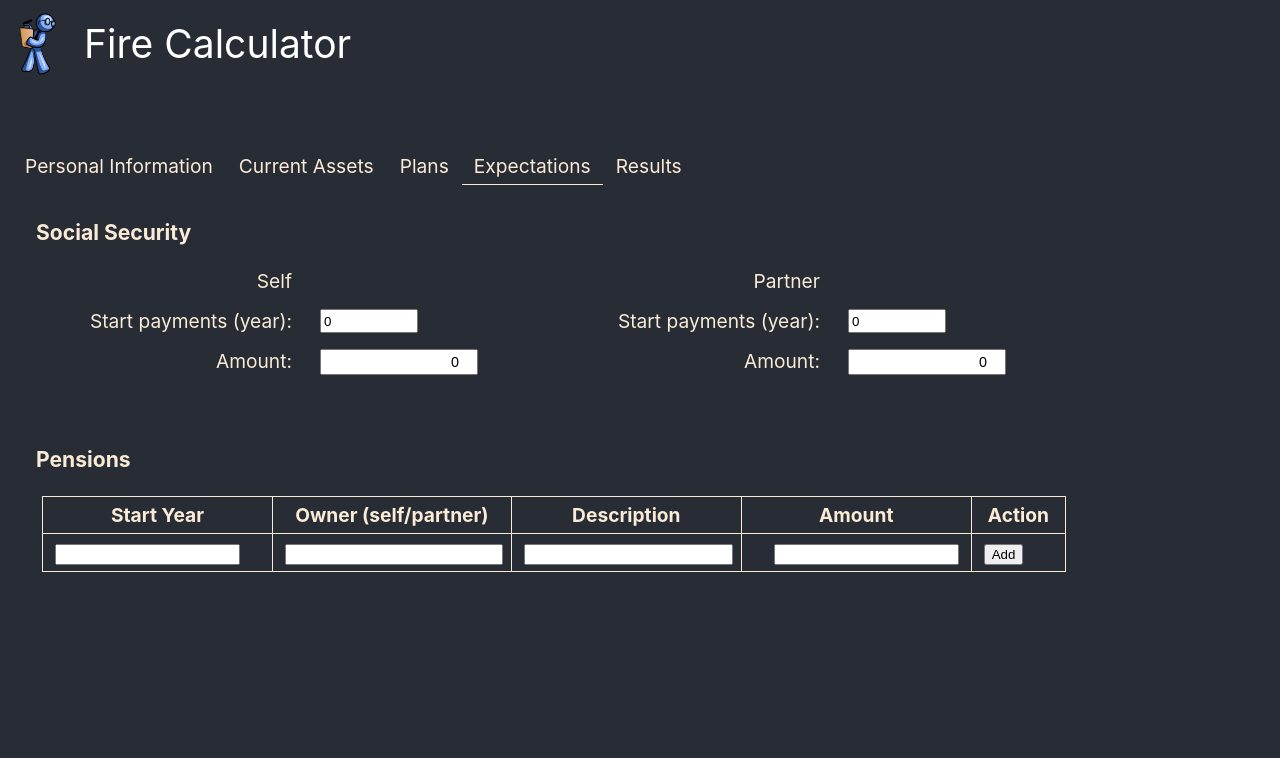
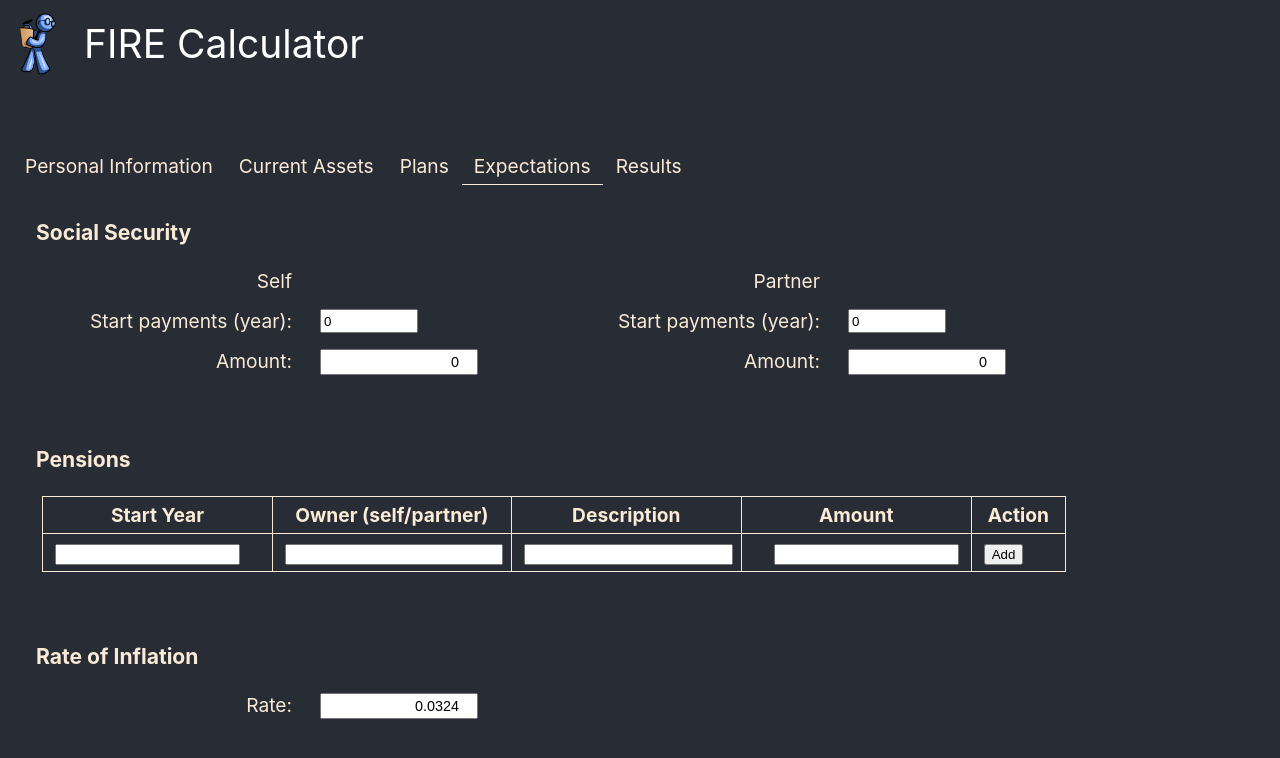
Before and after one commit to sh0knah/FIRE, a React (Create React App) app: page / in a window 1280 px wide. Both pictures are taken after a click on the tab "Expectations". Shown: the top 758 px of the page. Built offline with nearby package versions, Linux system fonts and the light colour scheme.

Commit message:
Inflation

```diff
--- a/src/App.js
+++ b/src/App.js
@@ -9,7 +9,7 @@ function App() {
       <header className="App-header">
         <img src='./planner.png' className="App-logo" alt="logo" />
         <div className="App-title">
-          Fire Calculator
+          FIRE Calculator
         </div>
       </header>
       <div className="App-body">
--- a/src/Calculations.js
+++ b/src/Calculations.js
@@ -185,12 +185,14 @@ function modelResults(personal, currentAssets, plan, expectations) {
             }
 
             // TODO - calculate return on bonds and cash
+
             // Get inflation rate
-            for (let i = 0; i < expectations.inflationRates.length; i++) {
-                if (expectations.inflationRates[i].startYear === year) {
-                    inflationRate = expectations.inflationRates[i].rate;
-                }
-            }
+            // for (let i = 0; i < expectations.inflationRates.length; i++) {
+            //     if (expectations.inflationRates[i].startYear === year) {
+            //         inflationRate = expectations.inflationRates[i].rate;
+            //     }
+            // }
+            inflationRate = expectations.inflationRate;
 
             const stockReturn = stockResults[returnIndex] - inflationRate;
             taxableStocks = taxableStocks * (1 + stockReturn);
--- a/src/InputExpectations.js
+++ b/src/InputExpectations.js
@@ -11,12 +11,13 @@ function InputExpectations() {
         const initialValue = JSON.parse(saved);
         return initialValue ||
         {
-            inflationRates: [
-                {
-                    startYear: 2021,
-                    rate: .0324
-                }
-            ],
+            // inflationRates: [
+            //     {
+            //         startYear: 2021,
+            //         rate: .0324
+            //     }
+            // ],
+            inflationRate: 0.0324,
             pensions: [],
 
             ssyear: 0,
@@ -160,6 +161,20 @@ function InputExpectations() {
                     </table>
                 </div>
             </div>
+
+            <div id="Inflation" className="Section-Body">
+                <div className="Section-Label">Rate of Inflation</div>
+                <div className="Section-Instructions"></div>
+                <div className="Section-Subsection">
+                    <div className="Section-Subsection Grid2">
+                        <div className="SubGrid2">
+                            {/* <label htmlFor="InflationYear" className="Field-label G1">Start year: </label><input type="number" onChange={e => setState({ ...state, inflationYear: +(e.target.value) })} className="Field-value Year G2" id="InflationYear" value={state.inflationYear} /> */}
+                            <label htmlFor="InflationRate" className="Field-label G1">Rate: </label><input type="number" onChange={e => setState({ ...state, inflationRate: +(e.target.value) })} className="Field-value Currency G2" id="InflationRate" value={state.inflationRate} />
+                        </div>
+
+                    </div>
+                </div>
+            </div>
         </div>
     )
 }
--- a/src/InputPlans.js
+++ b/src/InputPlans.js
@@ -57,9 +57,7 @@ function InputPlans() {
         events.splice(index, 1).sort((first, second) => { return first.year < second.year });
         setState({
             ...state,
-            onetimeEvents: {
-                events
-            }
+            onetimeEvents: events
         });
     };
 
```
